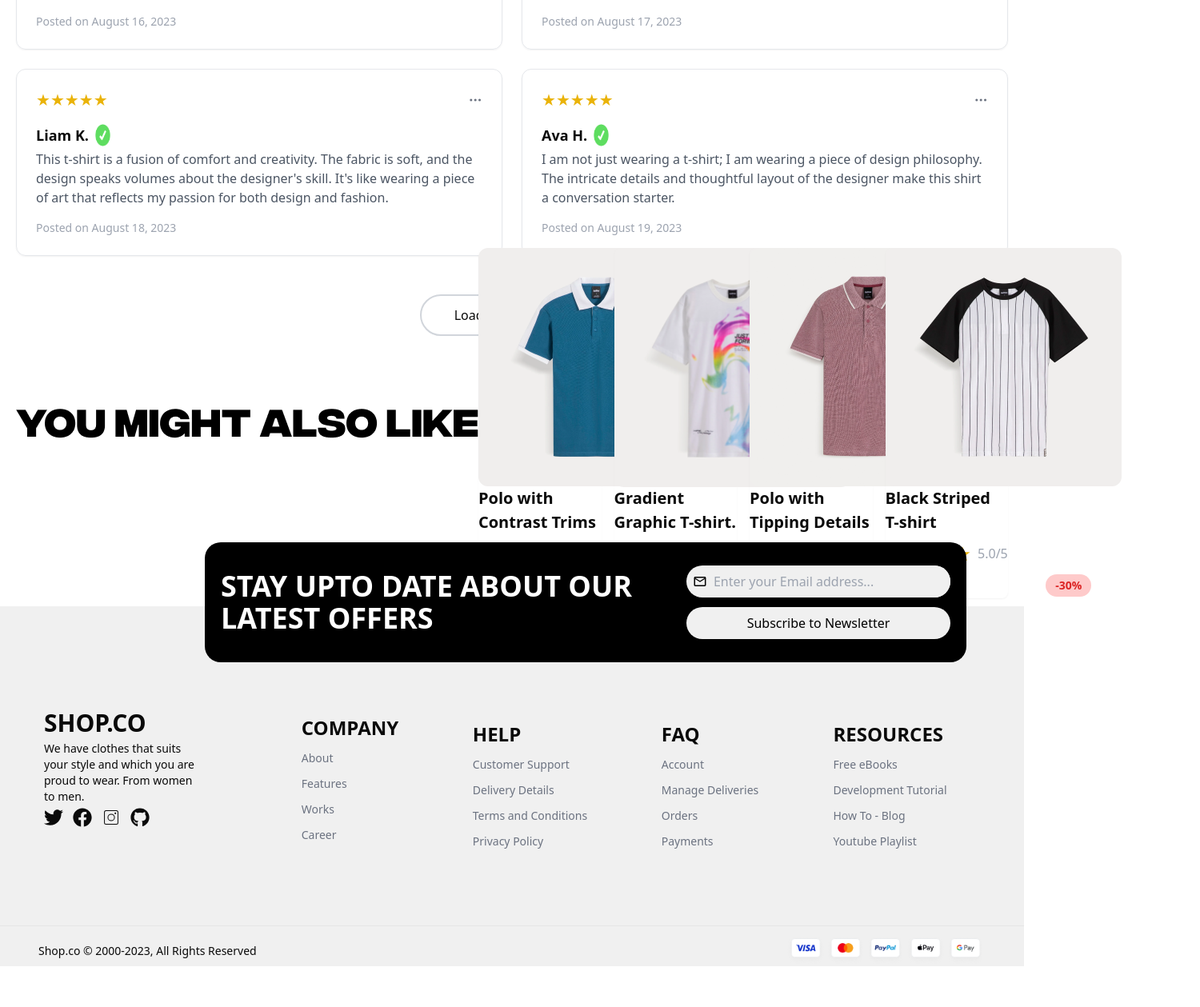
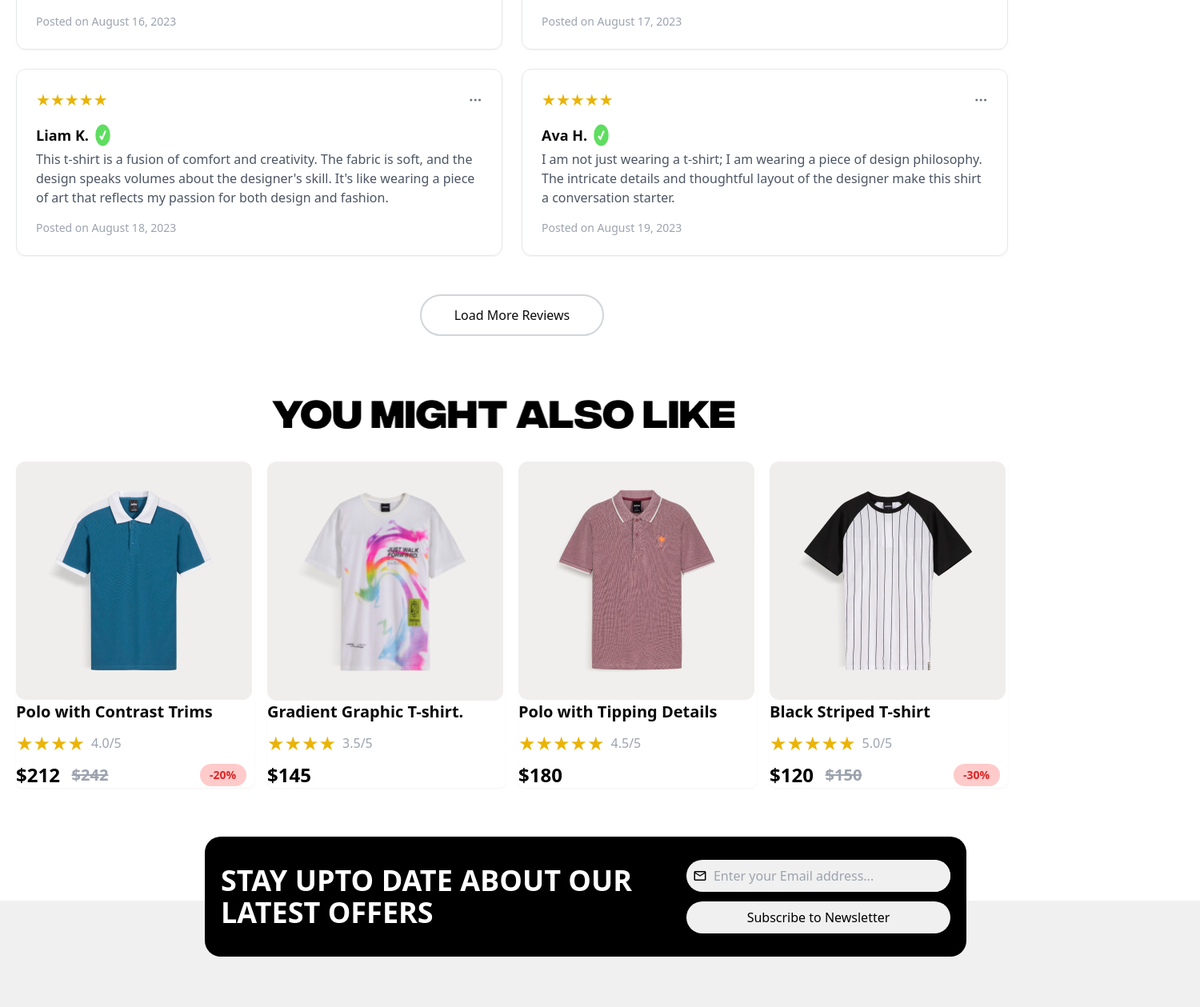
Before and after one commit to sabreenadaniyal/Update-Figma-Hackhathon, a Next.js app: page /TShirt in a window 1280 px wide. Shown: the part 1330-2589 px from the top of the page at 80% size, 1500 px wide, since content can reach past the window. Before the commit the page ends 2538 px from the top, so only its background shows below. Built offline with nearby package versions, Linux system fonts and the light colour scheme.

Commit message:
third commit

```diff
--- a/app/Cart/page.tsx
+++ b/app/Cart/page.tsx
@@ -31,7 +31,7 @@ const Cart = () => {
   ];
 
   return (
-    <div className="wrapper lg:p-10">
+    <div className="wrapper lg:p-10 mb-[100px]">
       {/* Breadcrumb */}
       <div className="mb-4">
         <ul className="flex text-sm sm:text-base items-center text-gray-500">
--- a/app/Casual/page.tsx
+++ b/app/Casual/page.tsx
@@ -83,7 +83,7 @@ const Casual = () => {
         },
     ]
     return (
-        <div>
+        <div className='md:mb-[130px] mb-[100px] lg:mb-[210px]'>
             <div className="wrapper mt-5">
                 <div className="border-2 wrapper"></div>
                 <ul className="flex text-sm sm:text-base items-center text-gray-500 mt-2">
@@ -130,7 +130,7 @@ const Casual = () => {
                     </div>
                     <div className="flex justify-between mt-3 text-sm">
                         <p>$500</p>
-                        <p className='mr-24'>$200</p>
+                        <p className='mr-24 md:mr-[520px] lg:ml-24'>$200</p>
                     </div>
                     <hr className="bg-gray-300 mt-5" />
 
--- a/app/Components/DressStyle.tsx
+++ b/app/Components/DressStyle.tsx
@@ -5,7 +5,7 @@ import Link from 'next/link';
 const Dressstyle = () => {
   return (
 
-    <div className="md:wrapper bg-[#F0F0F0] mt-[20px] rounded-[20px] w-full md:w-[700px] lg:w-[1000px] lg:h-full md:h-[780px] items-center">
+    <div className="md:wrapper bg-[#F0F0F0] mt-[20px] rounded-[20px] w-full md:w-[700px] lg:w-[1000px] xl:w-[1250px] lg:h-full md:h-[780px] items-center">
       <div className="flex justify-center w-full">
         <Image
           src="/hero section/dress STYLE.png"
@@ -20,7 +20,7 @@ const Dressstyle = () => {
         {/* Casual Style */}
         <div className="md:flex md:gap-[20px] mt-5 w-full">
           <Link href="/Casual">
-            <div className="relative flex flex-col md:ml-8 items-center md:flex-row p-4 cursor-pointer">
+            <div className="relative xl:w-[450px] flex flex-col md:ml-8 items-center md:flex-row p-4 cursor-pointer">
               <p className="text-[24px] md:text-[36px] mb-48 left-11 font-bold absolute">Casual</p>
               <Image
                 src="/hero section/casual.jpg"
@@ -33,7 +33,7 @@ const Dressstyle = () => {
           </Link>
 
           {/* Formal Style */}
-          <div className="md:ml-[-15px] md:w-[620px] md:h-[300px] relative flex flex-col mt-2 items-center md:flex-row md:mt-0 p-4 cursor-pointer">
+          <div className="md:ml-[-15px] md:w-[620px] md:h-[300px] xl:w-[700px] relative flex flex-col mt-2 items-center md:flex-row md:mt-0 p-4 cursor-pointer">
             <p className="text-[24px] md:text-[36px] mb-44 left-11 font-bold absolute">Formal</p>
             <Image
               src="/hero section/formal.jpg"
@@ -47,7 +47,7 @@ const Dressstyle = () => {
 
         <div className="md:flex gap-[2px]">
           {/* Party Style */}
-          <div className="md:ml-[25px] md:w-[620px] md:h-[300px] relative flex flex-col items-center md:flex-row p-4 cursor-pointer">
+          <div className="md:ml-[25px] md:w-[620px] md:h-[300px] xl:w-[700px] relative flex flex-col items-center md:flex-row p-4 cursor-pointer">
             <p className="text-[24px] md:text-[36px] mb-44 left-11 font-bold absolute">Party</p>
             <Image
               src="/hero section/party.jpg"
@@ -59,13 +59,13 @@ const Dressstyle = () => {
           </div>
 
           {/* Gym Style */}
-          <div className="md:ml-[13px] md:w-[450px] md:h-[289px] h-[230px] flex flex-col items-center md:flex-row p-4 cursor-pointer md:mt-0 ">
+          <div className="md:ml-[13px] md:w-[450px] md:h-[289px] h-[230px] xl:w-[450px] flex flex-col items-center md:flex-row p-4 cursor-pointer md:mt-0 ">
             <Image
               src="/hero section/gym.jpg"
               width={407}
               height={289}
               alt="Gym Style"
-              className="rounded-[20px] h-[200px] md:h-[280px] md:mr-8 md:mt-2 md:w-[600px] hover:shadow-lg transition"
+              className="rounded-[20px] h-[200px] md:h-[280px] md:mr-2 md:mt-2 md:w-[600px] hover:shadow-lg transition"
             />
           </div>
         </div>
--- a/app/Components/Footer.tsx
+++ b/app/Components/Footer.tsx
@@ -7,7 +7,7 @@ import TopFooter from './TopFooter';
 
 const Footer = () => {
   return (
-    <main className="bg-[#F0F0F0] w-full h-full md:h-[450px] relative mt-32 max-w-screen-2xl mx-auto">
+    <main className="bg-[#F0F0F0] w-full h-full md:h-[450px] lg:w-[1250px] xl:w-[1500px] relative max-w-screen-2xl mx-auto">
     {/* Render */}
     <span className="absolute top-[-80px]">
     <TopFooter/>
--- a/app/Components/HappyCustomer.tsx
+++ b/app/Components/HappyCustomer.tsx
@@ -4,7 +4,7 @@ import { ArrowLeft, ArrowRight } from 'lucide-react';
 
 const HappyCustomer = () => {
     return (
-        <div className="wrapper flex flex-col px-4 py-10 mt-5">
+        <div className="wrapper flex flex-col px-4 py-10 mt-8">
             {/* Header */}
             <div className="md:flex md:justify-between md:items-center flex flex-wrap md:gap-4 md:ml-12">
                 <Image
--- a/app/TShirt/page.tsx
+++ b/app/TShirt/page.tsx
@@ -96,7 +96,7 @@ const TShirt = () => {
   ]
 
   return (
-    <div>
+    <div className="md:mb-[520px] mb-[1770px]">
       {/* Breadcrumbs */}
       <div className="wrapper border-gray-400 border-t mt-[20px]">
         <ul className="flex text-[14px] font-normal text-[#00000099] pt-[24px]">
@@ -114,7 +114,6 @@ const TShirt = () => {
 
             <div className='w-[350px] md:w-[444px] md:h-[530px] grid md:row-span-3 col-span-1'>
               <Image
-                className=""
                 src="/product details/green shirt.png"
                 alt="img"
                 width={444}
@@ -153,9 +152,12 @@ const TShirt = () => {
 
         <div className='lg:w-[400px] xl:mr-52 lg:ml-2 lg:mt-5 xl:ml-7 xl:mt-5'>
 
-          <Image src="/product details/graphic shirt.png" alt="title"
-            width={600}
-            height={48} />
+          <Image
+          src="/product details/graphic shirt.png"
+          alt="title"
+          width={600}
+          height={48}
+          />
 
           <div className='flex items-center space-x-2'>
             <p className='text-[#FFC633;] text-[30px] '>★★★★★</p>
@@ -304,16 +306,17 @@ const TShirt = () => {
       <div className="wrapper max-w-[1440px] mx-auto py-12 mt-8">
 
         {/* You might Header */}
-        <div className="mb-6 items-center flex justify-center w-full h-[58px]">
+        <div className="w-full h-[58px]">
           <Image
-            src="/product Details/You might also like.png"
+            src="/product details/You might also like.png"
             alt="Also Like"
             width={579}
             height={58}
+            className="lg:ml-80 md:ml-16"
           />
 
           {/* You Might Also Like Products */}
-          <div className="wrapper grid grid-cols-1 md:grid-cols-2 lg:grid-cols-4 gap-4">
+          <div className="wrapper grid grid-cols-1 md:grid-cols-2 lg:grid-cols-4 gap-4 mt-10">
             {items.map((item, index) => (
               <div key={index}
                 className="rounded-lg shadow-sm hover:shadow-md">
@@ -324,7 +327,8 @@ const TShirt = () => {
                     alt={item.title}
                     width={295}
                     height={298}
-                    className="object-cover rounded-xl mb-4" />
+                    className="object-cover rounded-xl mb-4"
+                    />
                 </div>
 
                 <div>
--- a/app/page.tsx
+++ b/app/page.tsx
@@ -7,7 +7,7 @@ import HappyCustomer from "./Components/HappyCustomer";
 
 export default function Home() {
   return (
-    <div>
+    <div className="mb-[100px]">
 
       <Hero />
       <NewArrivals />
```
